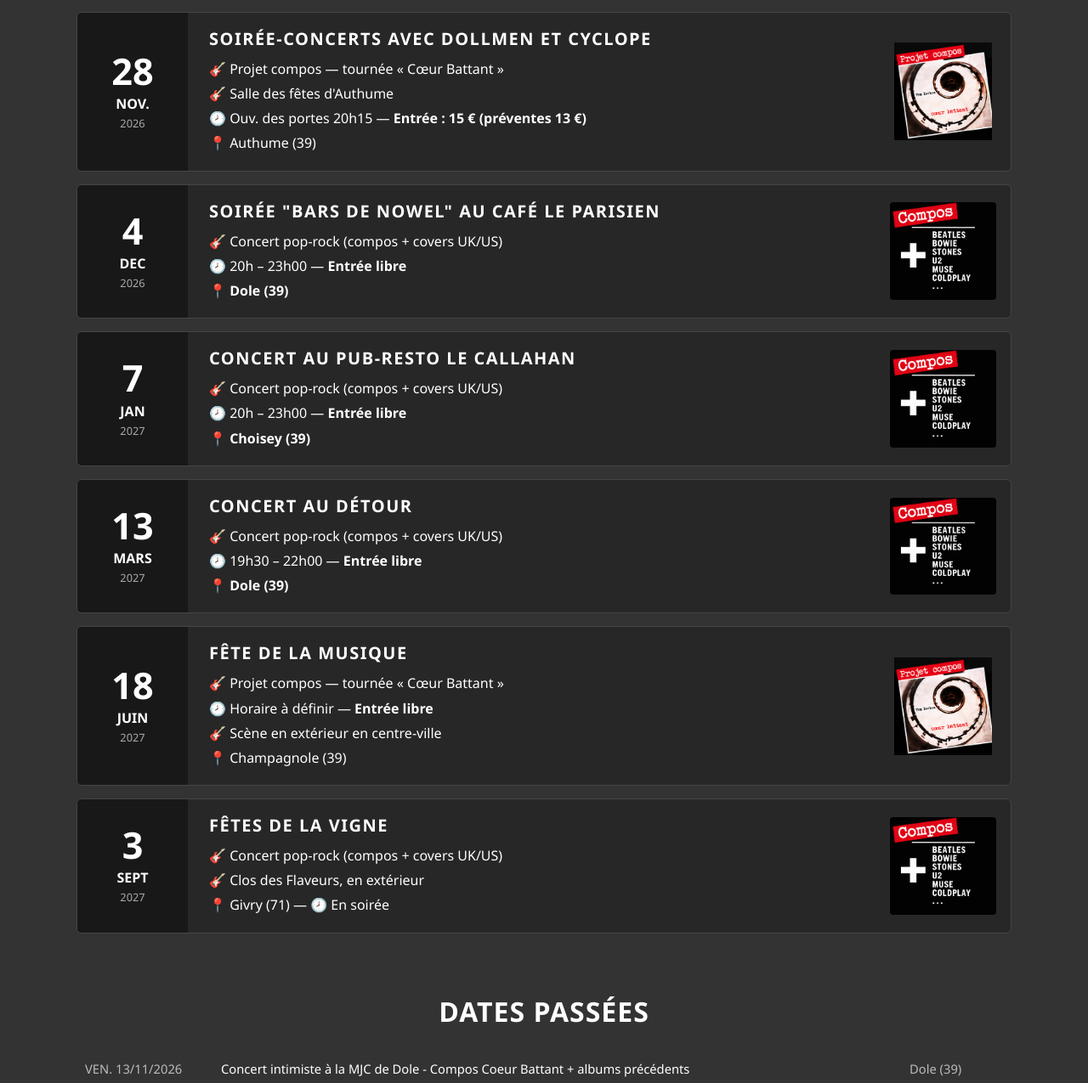
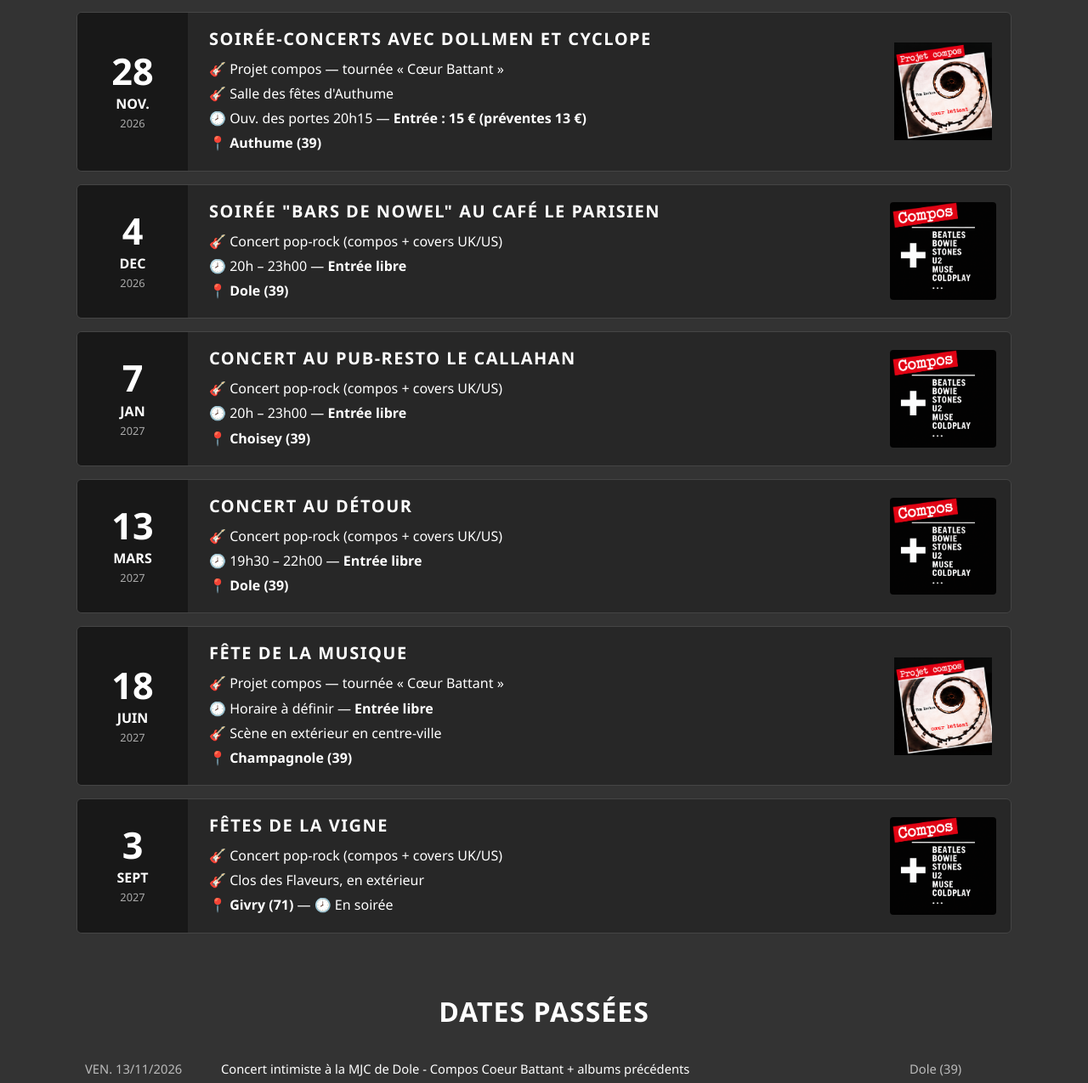
Before and after one commit to TomDarbon/TomDarbon.github.io, a plain HTML site: page dates.html in a window 1280 px wide. Shown: the part 1192-2467 px from the top of the page at 85% size. Drawn offline with Linux system fonts and the light colour scheme.

Commit message:
Add files via upload

```diff
--- a/dates.html
+++ b/dates.html
@@ -503,7 +503,7 @@
                         </p>
                         <p>🕗 Ouv. des portes 20h15 — <strong>Entrée : 15 € (préventes 13 €)</strong></p>
                         <p>
-                            📍 Authume (39)
+                            📍 <strong>Authume (39)</strong>
                         </p>
 
                     </div>
@@ -581,7 +581,7 @@
                             🎸 Scène en extérieur en centre-ville
                         </p>
                         <p>
-                            📍 Champagnole (39)
+                            📍 <strong>Champagnole (39)</strong>
                         </p>
 
                     </div>
@@ -605,7 +605,7 @@
                             🎸 Clos des Flaveurs, en extérieur
                         </p>
                         <p>
-                            📍 Givry (71) — 🕗 En soirée
+                            📍 <strong>Givry (71)</strong> — 🕗 En soirée
                         </p>
                     </div>
                 <img class="event-visual" src="img/visuel_compos_covers.png" alt="Visuel Compos et covers UK/US">
```
